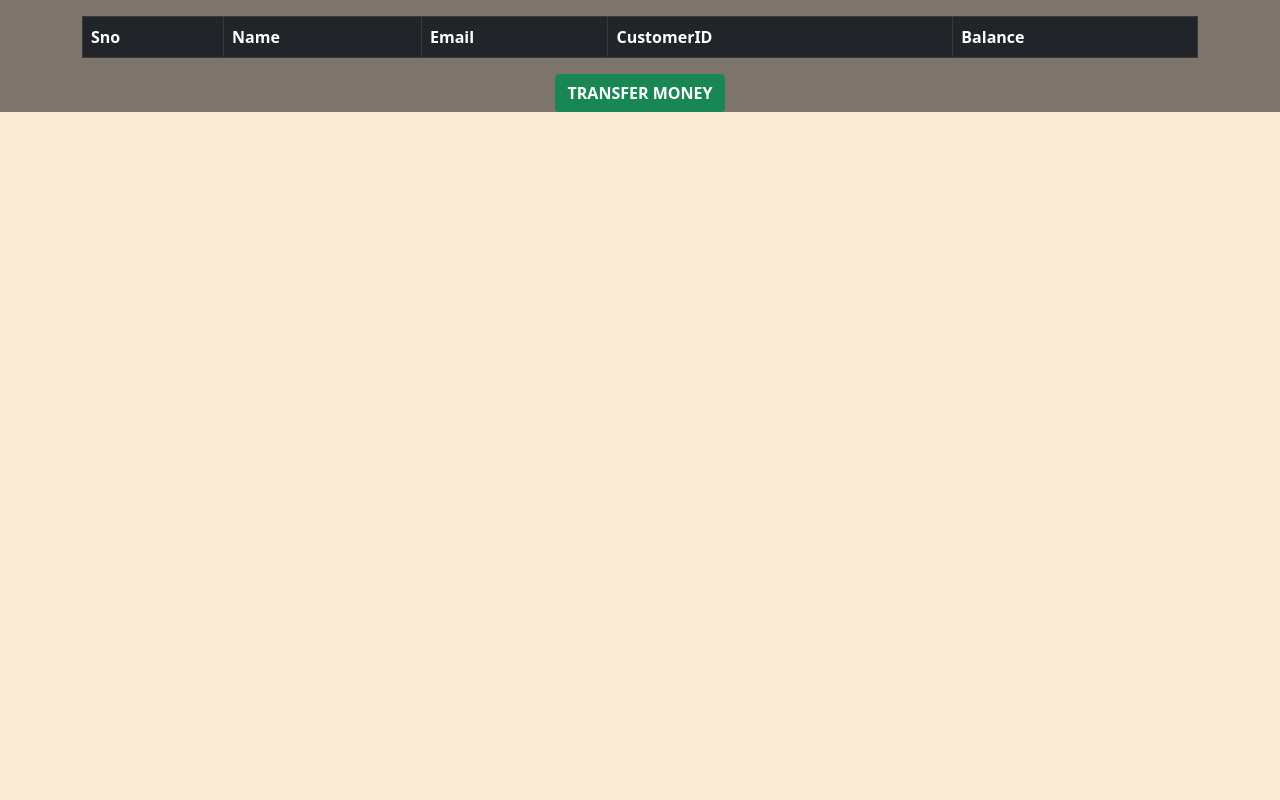
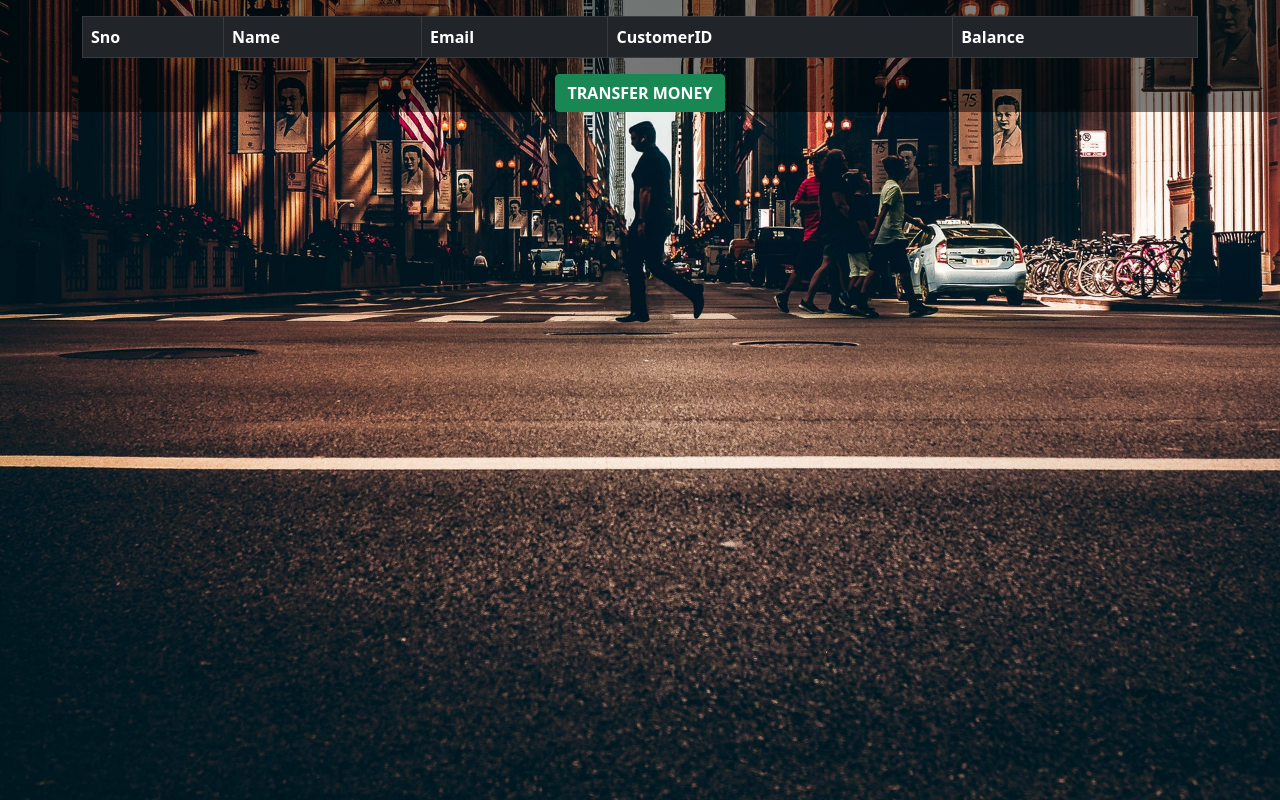
Before and after one commit to Swarits01/Ace_Bank, a plain HTML site: page payment/index.html in a window 1280 px wide. Drawn offline with nearby package versions, Linux system fonts and the light colour scheme; no server answers.

Commit message:
Update style.css

```diff
--- a/payment/style.css
+++ b/payment/style.css
@@ -1,6 +1,6 @@
 #background {
       background-color: antiquewhite;
-      background-image: linear-gradient(rgba(0, 0, 0, 0.5), rgba(0, 0, 0, 0.5)), url("./images/img.jpg");
+      background-image: linear-gradient(rgba(0, 0, 0, 0.5), rgba(0, 0, 0, 0.5)), url("../images/img.jpg");
 
 
 
```
